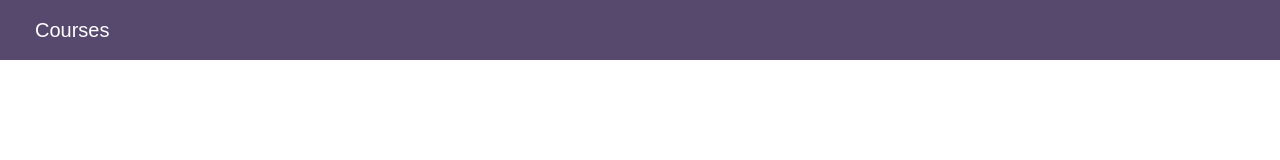
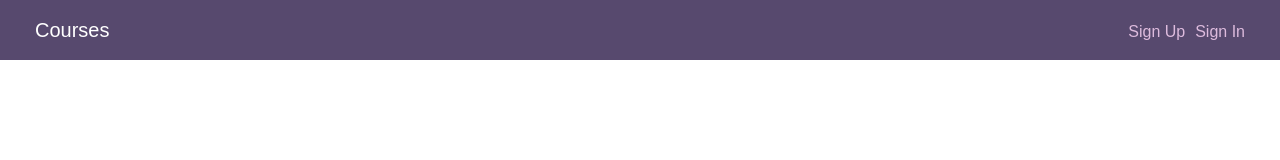
Before and after one commit to sahvsergio/Treehouse_Full-Stack_JavaScript_Techdegree_unit10, a React (Vite) app in the folder client/: page / in a window 1280 px wide. Shown: the top 160 px of the page. Built offline with nearby package versions, Linux system fonts and the light colour scheme.

Commit message:
setup App and Nav components

```diff
--- a/client/src/components/Header.jsx
+++ b/client/src/components/Header.jsx
@@ -1,4 +1,8 @@
 import React from 'react'
+
+
+
+
 
 const Header=()=>{
     return (
@@ -8,6 +12,14 @@ const Header=()=>{
                 <div className="wrap header--flex" >
                     <h1 className="header--logo">  Courses
                     </h1>
+                    <nav>
+                        <ul class="header--signedout">
+                            <li><a href="sign-up.html">Sign Up</a></li>
+                            <li><a href="sign-in.html">Sign In</a></li>
+                        </ul>
+                    </nav>
+
+
                  </div>
 
 
```
Also changed, not shown: client/src/components/Nav.jsx (added, +13 -0 lines).
